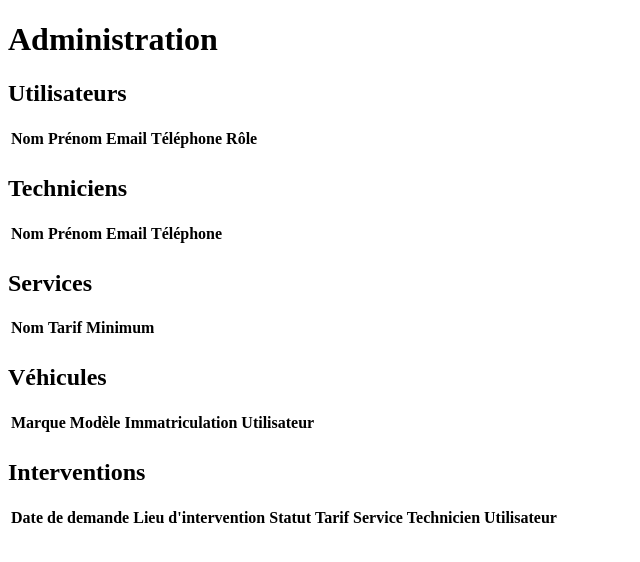
After one commit to RudyVieira/PEC, a PHP site: page /app/src/views/admin.html in a window 1280 px wide. The commit adds this page. Shown: the top 562 px of the page, without its empty margins (0-640 px from the left). Run offline with PHP 8.4, Linux system fonts and the light colour scheme; lists and menus that the app fills with data are empty.

Commit message:
add admin user and dashbord

```diff
--- a/app/src/Controllers/LoginController.php
+++ b/app/src/Controllers/LoginController.php
@@ -50,6 +50,10 @@ class LoginController extends AbstractController {
         $_SESSION['user_email'] = $user->getEmail();
         $_SESSION['role'] = $user->getRole();
 
+        if ($user->getRole() === 'admin') {
+            return new Response('', 302, ['Location' => '/admin']);
+        }
+
         return new Response('', 302, ['Location' => '/profil']);
     }
 }
--- a/app/src/Managers/UserManager.php
+++ b/app/src/Managers/UserManager.php
@@ -17,6 +17,11 @@ class UserManager {
         $stmt->execute([$email]);
         $stmt->setFetchMode(PDO::FETCH_CLASS, User::class);
         return $stmt->fetch();
+    }
+
+    public function findAll(): array {
+        $stmt = $this->pdo->query("SELECT * FROM Utilisateur");
+        return $stmt->fetchAll(PDO::FETCH_ASSOC);
     }
 
     public function save(User $user) {
--- /dev/null
+++ b/app/src/views/admin.html
@@ -0,0 +1,172 @@
+<!DOCTYPE html>
+<html lang="en">
+
+<head>
+    <meta charset="UTF-8">
+    <title>Administration</title>
+</head>
+
+<body>
+    <h1>Administration</h1>
+    <h2>Utilisateurs</h2>
+    <table>
+        <thead>
+            <tr>
+                <th>Nom</th>
+                <th>Prénom</th>
+                <th>Email</th>
+                <th>Téléphone</th>
+                <th>Rôle</th>
+            </tr>
+        </thead>
+        <tbody>
+            <?php foreach ($users as $user): ?>
+            <tr>
+                <td>
+                    <?= htmlspecialchars($user['nom']) ?>
+                </td>
+                <td>
+                    <?= htmlspecialchars($user['prenom']) ?>
+                </td>
+                <td>
+                    <?= htmlspecialchars($user['email']) ?>
+                </td>
+                <td>
+                    <?= htmlspecialchars($user['telephone']) ?>
+                </td>
+                <td>
+                    <?= htmlspecialchars($user['role']) ?>
+                </td>
+            </tr>
+            <?php endforeach; ?>
+        </tbody>
+    </table>
+
+    <h2>Techniciens</h2>
+    <table>
+        <thead>
+            <tr>
+                <th>Nom</th>
+                <th>Prénom</th>
+                <th>Email</th>
+                <th>Téléphone</th>
+            </tr>
+        </thead>
+        <tbody>
+            <?php foreach ($users as $user): ?>
+            <?php if ($user['role'] === 'technicien'): ?>
+            <tr>
+                <td>
+                    <?= htmlspecialchars($user['nom']) ?>
+                </td>
+                <td>
+                    <?= htmlspecialchars($user['prenom']) ?>
+                </td>
+                <td>
+                    <?= htmlspecialchars($user['email']) ?>
+                </td>
+                <td>
+                    <?= htmlspecialchars($user['telephone']) ?>
+                </td>
+            </tr>
+            <?php endif; ?>
+            <?php endforeach; ?>
+        </tbody>
+    </table>
+
+    <h2>Services</h2>
+    <table>
+        <thead>
+            <tr>
+                <th>Nom</th>
+                <th>Tarif Minimum</th>
+            </tr>
+        </thead>
+        <tbody>
+            <?php foreach ($services as $service): ?>
+            <tr>
+                <td>
+                    <?= htmlspecialchars($service['nom']) ?>
+                </td>
+                <td>
+                    <?= htmlspecialchars($service['tarifMinimum']) ?>
+                </td>
+            </tr>
+            <?php endforeach; ?>
+        </tbody>
+    </table>
+
+    <h2>Véhicules</h2>
+    <table>
+        <thead>
+            <tr>
+                <th>Marque</th>
+                <th>Modèle</th>
+                <th>Immatriculation</th>
+                <th>Utilisateur</th>
+            </tr>
+        </thead>
+        <tbody>
+            <?php foreach ($vehicles as $vehicle): ?>
+            <tr>
+                <td>
+                    <?= htmlspecialchars($vehicle['marque']) ?>
+                </td>
+                <td>
+                    <?= htmlspecialchars($vehicle['modele']) ?>
+                </td>
+                <td>
+                    <?= htmlspecialchars($vehicle['immatriculation']) ?>
+                </td>
+                <td>
+                    <?= htmlspecialchars($vehicle['utilisateur_nom']) ?>
+                </td>
+            </tr>
+            <?php endforeach; ?>
+        </tbody>
+    </table>
+
+    <h2>Interventions</h2>
+    <table>
+        <thead>
+            <tr>
+                <th>Date de demande</th>
+                <th>Lieu d'intervention</th>
+                <th>Statut</th>
+                <th>Tarif</th>
+                <th>Service</th>
+                <th>Technicien</th>
+                <th>Utilisateur</th>
+            </tr>
+        </thead>
+        <tbody>
+            <?php foreach ($interventions as $intervention): ?>
+            <tr>
+                <td>
+                    <?= htmlspecialchars($intervention['dateDemande']) ?>
+                </td>
+                <td>
+                    <?= htmlspecialchars($intervention['lieuIntervention']) ?>
+                </td>
+                <td>
+                    <?= htmlspecialchars($intervention['statut']) ?>
+                </td>
+                <td>
+                    <?= htmlspecialchars($intervention['tarif']) ?>
+                </td>
+                <td>
+                    <?= htmlspecialchars($intervention['service_nom']) ?>
+                </td>
+                <td>
+                    <?= htmlspecialchars($intervention['technicien_nom']) ?>
+                </td>
+                <td>
+                    <?= htmlspecialchars($intervention['utilisateur_nom']) ?>
+                </td>
+            </tr>
+            <?php endforeach; ?>
+        </tbody>
+    </table>
+</body>
+
+</html>
```
Also changed, not shown: app/config/routes.json (+67 -11 lines), app/src/Controllers/AdminController.php (added, +51 -0 lines), app/src/Managers/InterventionManager.php (+17 -4 lines), app/src/Managers/ServiceManager.php (added, +18 -0 lines), app/src/Managers/VehicleManager.php (added, +22 -0 lines).
